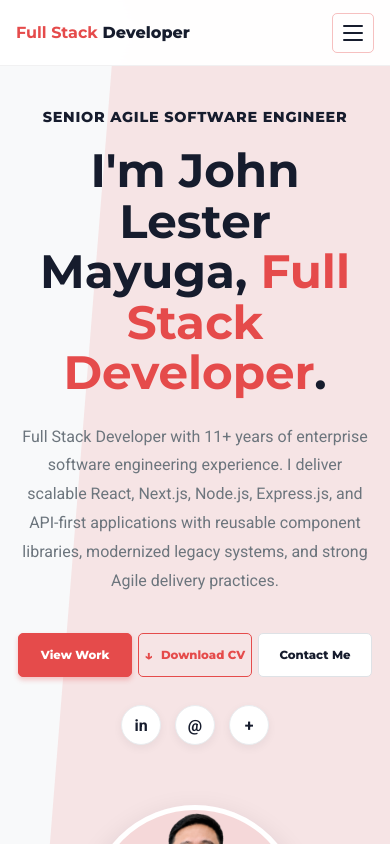
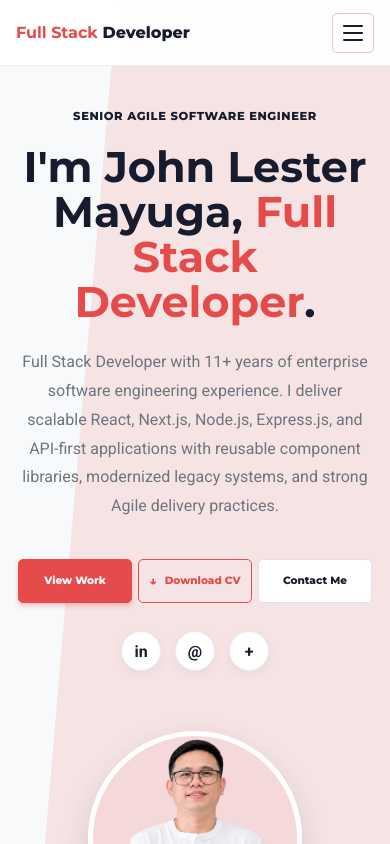
Before and after one commit to jlmayuga/portfolio-jlm, a Next.js app: page / in a window 390 px wide. Shown: the top 844 px of the page. Built offline with nearby package versions, Linux system fonts and the light colour scheme; some icons are missing.

Commit message:
fix mobile page width

```diff
--- a/src/app/globals.css
+++ b/src/app/globals.css
@@ -2389,6 +2389,63 @@ footer {
 }
 
 @media (max-width: 720px) {
+  html,
+  body {
+    max-width: 100%;
+    overflow-x: hidden;
+  }
+
+  .site-header {
+    box-sizing: border-box;
+    max-width: 100vw;
+    width: 100%;
+  }
+
+  .brand {
+    min-width: 0;
+  }
+
+  .hero-copy,
+  .hero-copy h1,
+  .hero-text,
+  .availability-pill {
+    max-width: calc(100vw - 36px);
+    min-width: 0;
+    overflow-wrap: break-word;
+  }
+
+  .hero-inner,
+  .hero-copy {
+    grid-template-columns: minmax(0, 1fr);
+    width: calc(100vw - 36px);
+  }
+
+  .hero-copy h1 {
+    font-size: clamp(2.35rem, 11vw, 3.2rem);
+    line-height: 1.05;
+  }
+
+  .availability-pill {
+    font-size: 0.72rem;
+    line-height: 1.4;
+    text-align: center;
+  }
+
+  .hero-actions {
+    display: grid;
+    grid-template-columns: repeat(3, minmax(0, 1fr));
+    max-width: calc(100vw - 36px);
+    width: calc(100vw - 36px);
+  }
+
+  .hero-actions .btn {
+    font-size: clamp(0.58rem, 2.7vw, 0.72rem);
+    line-height: 1.15;
+    padding: 9px 3px;
+    white-space: normal;
+    width: 100%;
+  }
+
   .delivery-panel {
     align-items: center;
     justify-content: center;
```
